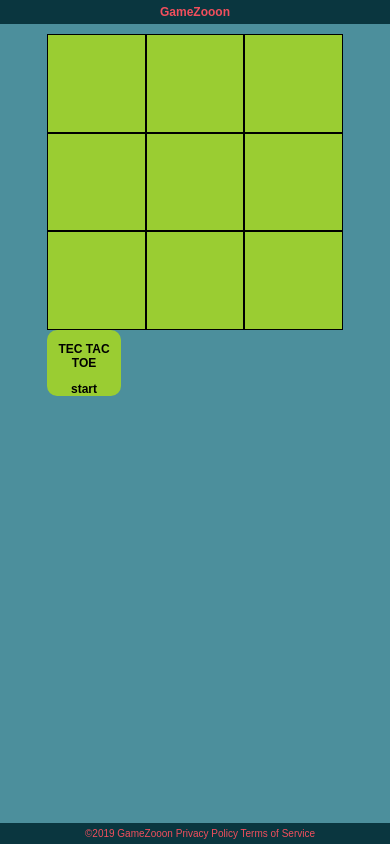
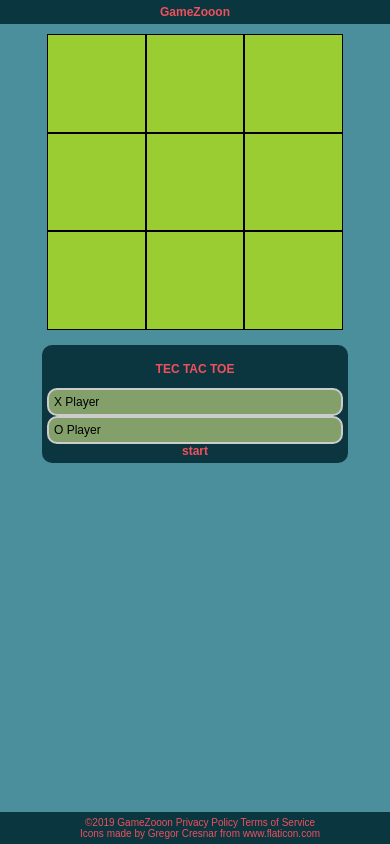
Before and after one commit to 3zamil/tic-tac-toe, a plain HTML site: page html/index.html in a window 390 px wide. Drawn offline with nearby package versions, Linux system fonts and the light colour scheme.

Commit message:
Tow players with names and inital letter

```diff
--- a/html/index.html
+++ b/html/index.html
@@ -13,16 +13,31 @@
       <div class="header1">GameZooon</div>
     </header>
     <main>
-
-    <nav>
-      <p>TEC TAC TOE</p>
-      <a href="#" id="start">start</a>
-    </nav>
-      <div id="board" class="theme g-board">
-      </div>
+      <nav>
+        <p>TEC TAC TOE</p>
+        <form>
+          <input id="xPlayer" type="text" name="xPlayer" placeholder="X Player" value="X Player" />
+          <input id="oPlayer" type="text" name="oPlayer" placeholder="O Player" value="O Player" />
+        </form>
+        <a href="#" id="start">start</a>
+      </nav>
+      <div id="board" class="theme g-board"></div>
     </main>
     <footer>
-        ©2019 GameZooon  <a href="#"> Privacy Policy </a> <a href="#"> Terms of Service</a>
+      ©2019 GameZooon <a href="#"> Privacy Policy </a>
+      <a href="#"> Terms of Service</a>
+      <div>
+        Icons made by
+        <a
+          href="https://www.flaticon.com/authors/gregor-cresnar"
+          title="Gregor Cresnar"
+          >Gregor Cresnar</a
+        >
+        from
+        <a href="https://www.flaticon.com/" title="Flaticon"
+          >www.flaticon.com</a
+        >
+      </div>
     </footer>
   </body>
   <script
--- a/scripts/main.js
+++ b/scripts/main.js
@@ -1,10 +1,11 @@
-let stateText = ["X", "O"];
+let stateText;
 let pickedNo;
 let board = [];
 let numClicks = [];
+let ss = $("#xPlayer").val();
 
 
-
+// Initialaization function:
 const init = function() {
   let dim1 = 3;
   let dim2 = 3;
@@ -16,6 +17,17 @@ const init = function() {
 
   board = [];
   numClicks = [];
+  $("#xPlayer").prop('disabled', false)
+  $("#oPlayer").prop('disabled', false)
+
+  p1 = $("#xPlayer").val().substr(0, 1).toUpperCase()
+  p2 = $("#oPlayer").val().substr(0, 1).toUpperCase()
+  if (p1==p2) {
+    p1 += pickedNo +1
+    p2 += +!pickedNo +1
+  }
+  stateText = [p1, p2];
+
 
   $("#board").html("");
   for (let i = 1; i <= boxes; i++) {
@@ -26,9 +38,15 @@ const init = function() {
   }
 };
 
+//ply X or O
 const play = function(event) {
   let myTarget = event.target;
   pickedNo = +!pickedNo;
+  if (numClicks.length ==0) {
+    $("#xPlayer").prop('disabled', true)
+    $("#oPlayer").prop('disabled', true)
+
+  }
   numClicks.push(1);
   let thePicked = stateText[pickedNo];
   $(myTarget).text(thePicked);
@@ -37,14 +55,18 @@ const play = function(event) {
     .show()
     .fadeIn("slow");
 
-  $(myTarget).addClass("play-" + thePicked);
+  $(myTarget).addClass("play-" + pickedNo);
   $(myTarget).off();
   let boxId = $(myTarget).attr("id");
   board[boxId] = thePicked;
 
   if (board[1] == board[2] && board[1] == board[3]) {
-    alert(board[1] + " WIN");
-    init();
+    setTimeout(() => {
+      alert(board[1] + " WIN");
+      init();
+    }, 400);
+
+    //check winner
   } else if (board[4] == board[5] && board[4] == board[6]) {
     alert(board[4] + " WIN");
     init();
@@ -76,5 +98,5 @@ const play = function(event) {
 
 $(function() {
   init();
-  $("#start").click(init)
+  $("#start").click(init);
 });
--- a/stylesheets/style.css
+++ b/stylesheets/style.css
@@ -30,6 +30,19 @@ a {
   color: inherit;
 }
 
+input[type=text] {
+  width: 100%;
+  box-sizing: border-box;
+  border: 2px solid #ccc;
+  border-radius: 10px;
+  font-size: 12px;
+  background-image: url('../images/user.png');
+  background-position: 10px 10px;
+  background-repeat: no-repeat;
+  padding: 5px 5px 5px 5px;
+  background: rgba(175, 200, 123, 0.733);
+}
+
 main {
   display: flex;
   flex-flow: row-reverse;
@@ -46,9 +59,11 @@ nav {
   align-items: center;
   justify-content: center;
   font: bold 12px sans-serif ;
-  background: yellowgreen;
+  color: #f2505d;
+  background: #0b3640;
   border-radius: 10px;
   width: 20%;
+  padding: 5px;
 }
 .g-board {
   display: flex;
@@ -62,7 +77,7 @@ nav {
   height: 0;
   padding-bottom: 33.33%;
   text-align: center;
-  font: 900 15vmin sans-serif;
+  font: 900 10vmin sans-serif;
   line-height: 150%;
   background: yellowgreen;
   cursor: grab;
@@ -71,12 +86,12 @@ nav {
   box-shadow:inset 0px 0px 0px 1px black;
 }
 
-.play-X {
+.play-0 {
   color: rgba(242, 79, 93, 1);
   background: rgba(10, 54, 63, 1);
 }
 
-.play-O {
+.play-1 {
   color: rgba(242, 198, 67, 1);
   background: rgb(122, 119, 216);
 }
@@ -121,13 +136,19 @@ nav {
   color: rgba(242, 198, 67, 1);
 }
 
-@media only screen and (max-width: 576px) {
+@media only screen and (max-width: 420px) {
   main {
     flex-direction: column-reverse;
-    justify-content: space-evenly;
-
+    align-items: center;
   }
   .g-board {
     width: 80%;
   }
+  nav {
+    margin-top: 15px;
+    width: 80%;
+  }
+  .unit {
+    font-size: 15vmin;
+  }
 }
```
Also changed, not shown: images/athlete.png (added), images/athlete.svg (added), images/avatar (1).png (added), images/avatar.png (added), images/user.png (added).
